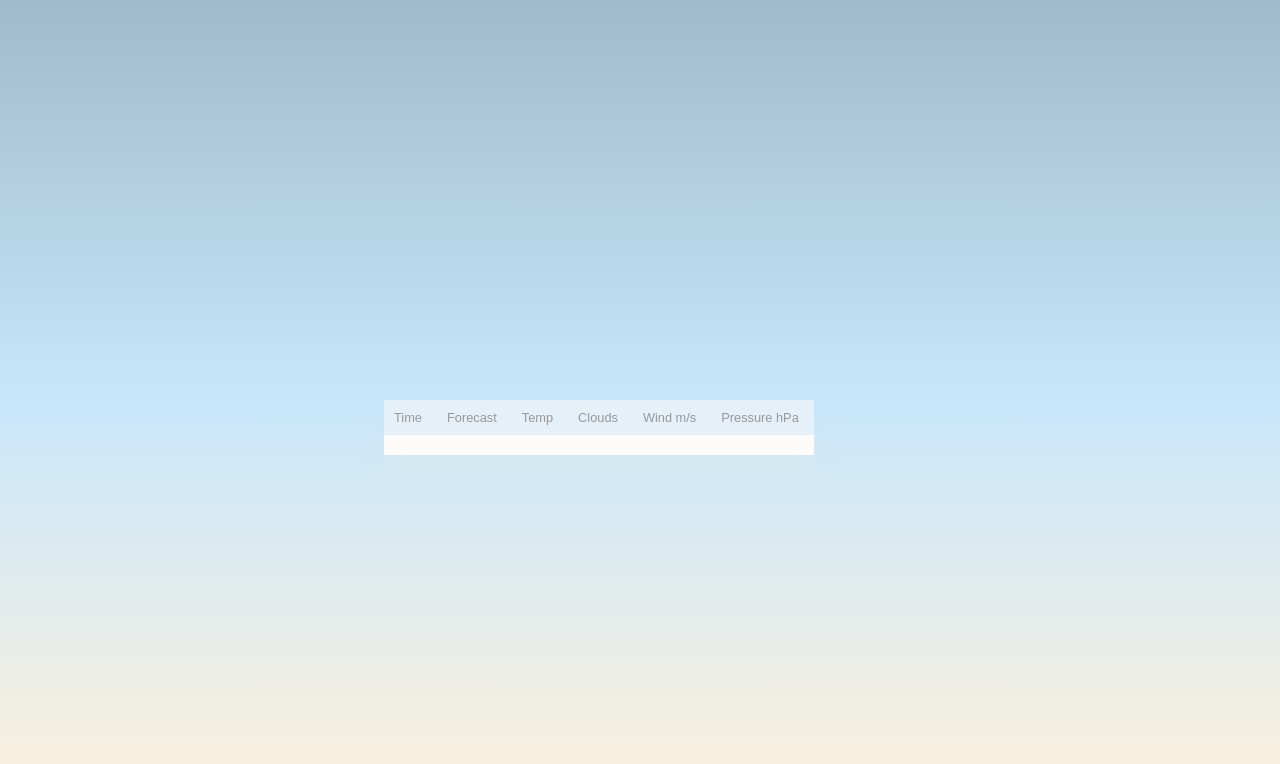
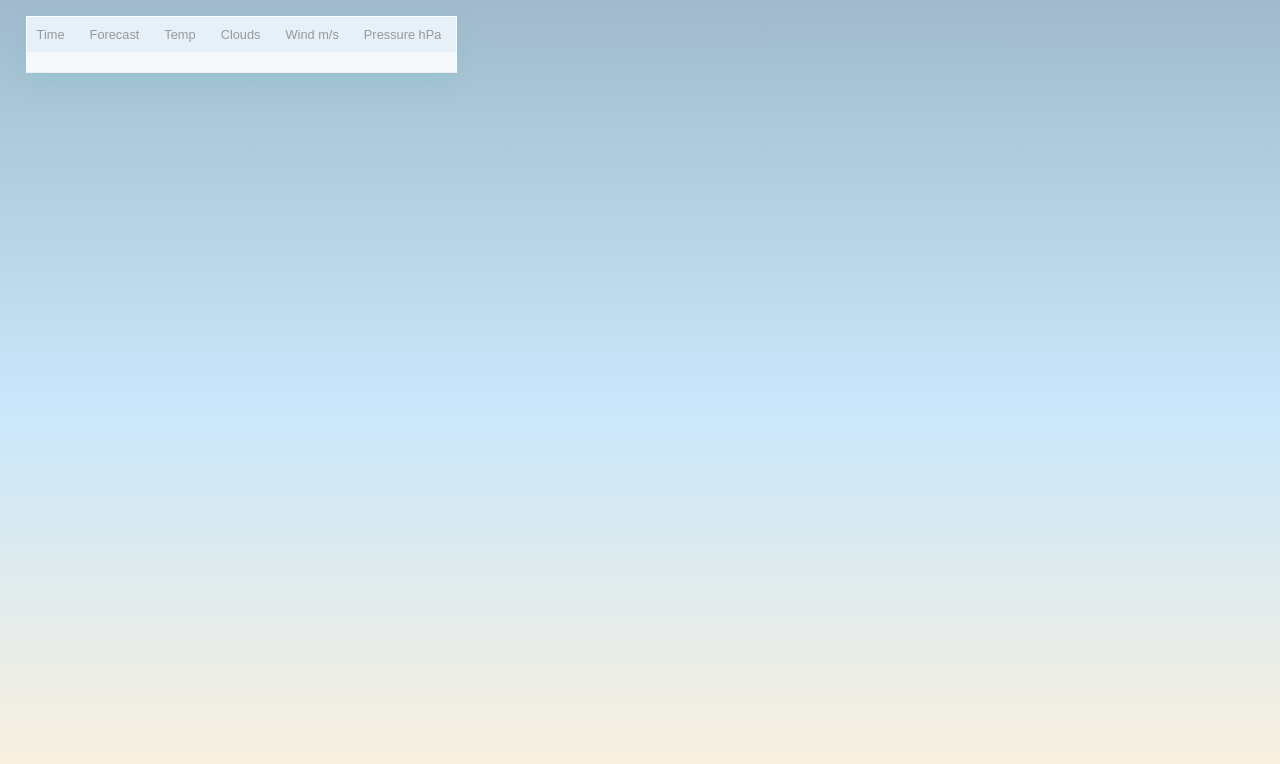
Before and after one commit to damsleth/yrparser, a plain HTML site: page index.html in a window 1280 px wide. Drawn offline with Linux system fonts and the light colour scheme; no server answers.

Commit message:
minor stuff

```diff
--- a/style.css
+++ b/style.css
@@ -1,40 +1,39 @@
 body {
     font-family: Meslo, Arial, Helvetica, sans-serif;
     height: 100vh;
-    background-image: linear-gradient(rgba(65, 118, 153, 0.5),rgba(148, 207, 247,.5),rgba(255, 205, 129, 0.281));
+    background-image: linear-gradient(rgba(65, 118, 153, 0.5), rgba(148, 207, 247, .5), rgba(255, 205, 129, 0.281));
     overflow: hidden;
 }
 
 #wrapper {
     display: flex;
     min-height: 100%;
-    max-width:100%;
+    max-width: 100%;
 }
 
 #weathercontainer {
     display: inline-flex;
     margin: auto;
     position: absolute;
-    left:30%;
-    top:50%;
+    left: 2%;
+    top: 2%;
 }
 
 #wtable {
-    /* padding: 0px 0;
-    border-radius: 2px; */
-    background-color: #fcfbf9;
-    opacity: 1;
-    box-shadow: 0px 19px 24px rgba(255, 239, 188, 0.1)
+    background-color: rgba(255, 255, 255, 0.9);
+    border: 1px solid #fff;
+    border-bottom: 1px solid #eee;
+    box-shadow: 0px 10px 25px rgba(0, 200, 160, 0.1);
 }
 
-#wtable th{
-    font-size:.8em;
-    padding:10px 15px 10px 10px;
+#wtable th {
+    font-size: .8em;
+    padding: 10px 15px 10px 10px;
     font-weight: normal;
     border-right: 0px solid #eee;
     border-left: 0px solid #eee;
     color: #999999;
-    background-color:#e6f0f8;
+    background-color: #e6f0f8;
 }
 
 #wtable td {
@@ -43,15 +42,17 @@ body {
     border-right: 0px solid #eee;
     border-left: 0px solid #eee;
     text-align: center;
-    font-size:1em;
-    font-family: "Fira code","Monaco","Segoe UI", Tahoma, Geneva, Verdana, sans-serif
+    font-size: 1em;
+    font-family: "Fira code", "Monaco", "Segoe UI", Tahoma, Geneva, Verdana, sans-serif
 }
 
-#wtable td:first-of-type, #wtable th:first-of-type {
+#wtable td:first-of-type,
+#wtable th:first-of-type {
     border-left: none;
 }
 
-#wtable td:last-of-type, #wtable th:last-of-type {
+#wtable td:last-of-type,
+#wtable th:last-of-type {
     border-right: none;
 }
 
```
